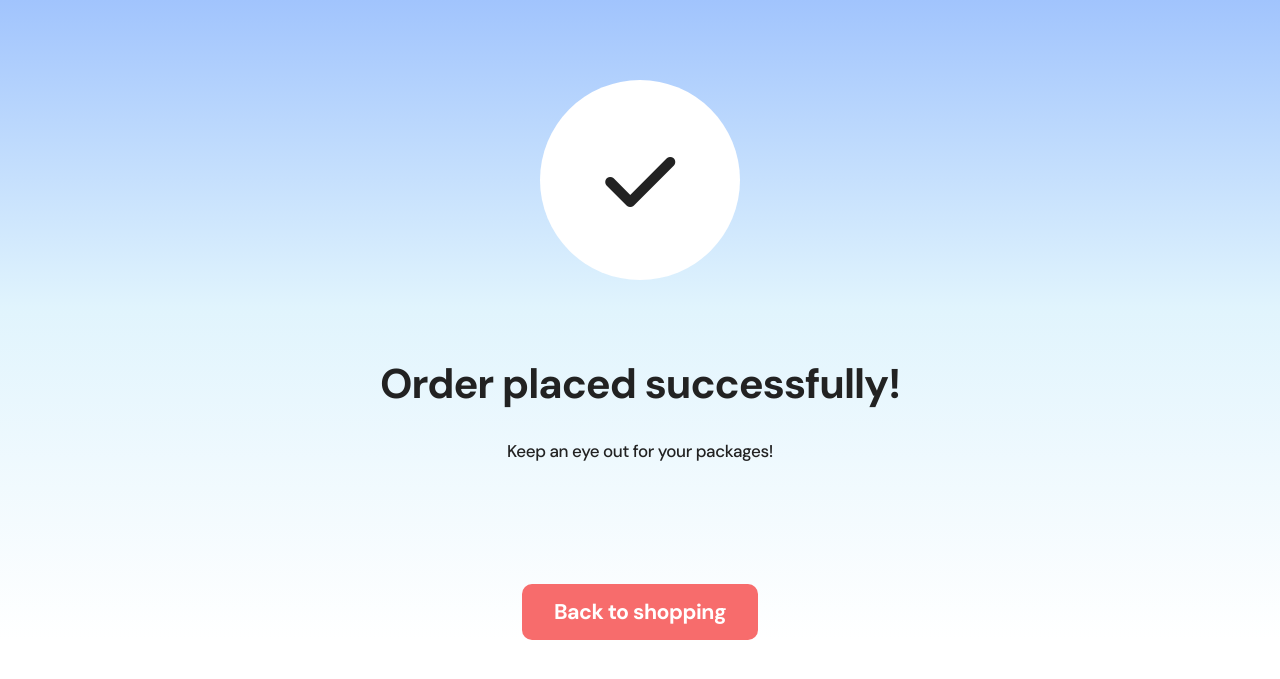
After one commit to alohaquando/WebProg-HTML-and-CSS, a PHP site: the page made by Pages/5.2.4 Order Placement - Thank you.html in a window 1280 px wide. The commit adds this page. Shown: the top 679 px of the page. Run offline with PHP 8.4, Linux system fonts and the light colour scheme; some libraries are stand-ins or nearby versions.

Commit message:
Thank you page

```diff
--- /dev/null
+++ b/Pages/5.2.4 Order Placement - Thank you.html
@@ -0,0 +1,49 @@
+<!DOCTYPE html>
+<html lang="en">
+  <head>
+    <meta charset="utf-8" />
+    <meta http-equiv="X-UA-Compatible" content="IE=edge" />
+    <title>Thank you!</title>
+    <meta name="describtion" content="" />
+    <link rel="stylesheet" href="CSS/main.css" />
+    <meta name="viewpoint" content="width=device-width, initial-scale=1" />
+    <script
+      src="https://kit.fontawesome.com/f43db195aa.js"
+      crossorigin="anonymous"
+    ></script>
+    <link rel="preconnect" href="https://fonts.gstatic.com" />
+    <link
+      href="https://fonts.googleapis.com/css2?family=DM+Sans:wght@400;500;700&display=swap"
+      rel="stylesheet"
+    />
+    <style>
+      html {
+        background-image: linear-gradient(
+            to bottom,
+            #a1c4fd,
+            rgba(194, 233, 251, 0.5) 48%,
+            rgba(255, 255, 255, 0)
+          );
+          background-repeat: no-repeat;
+        }
+      }
+    </style>
+  </head>
+  <body>
+    <div class="circle">
+      <span class="check_icon">
+        <i class="fas fa-check"></i>
+      </span>
+    </div>
+
+    <div>
+      <h1 style="text-align: center">Order placed successfully!</h1>
+      <h5 style="text-align: center; margin-top: 32px">
+        Keep an eye out for your packages!
+      </h5>
+      <div class="center_div" style="padding-top: 120px">
+        <button type="button">Back to shopping</button>
+      </div>
+    </div>
+  </body>
+</html>
--- a/Pages/CSS/component.css
+++ b/Pages/CSS/component.css
@@ -15,3 +15,27 @@
 .H4_and_body_17 p {
   margin-top: 8px;
 }
+
+.center_div {
+  display: flex;
+  justify-content: center;
+  align-items: center;
+}
+
+button {
+  height: 56px;
+  border-radius: 10px;
+  padding: 12px 32px;
+  background-color: var(--brand-red);
+  font-family: "DM Sans";
+  font-size: 21.3px;
+  font-weight: bold;
+  font-stretch: normal;
+  font-style: normal;
+  line-height: 1.51;
+  letter-spacing: -0.51px;
+  text-align: center;
+  color: var(--white);
+  cursor: pointer;
+  border: none;
+}
--- a/Pages/CSS/main.css
+++ b/Pages/CSS/main.css
@@ -3,3 +3,4 @@
 @import "spacing.css";
 @import "component.css";
 @import "nav.css";
+@import "orderthankyou.css";
--- /dev/null
+++ b/Pages/CSS/orderthankyou.css
@@ -0,0 +1,27 @@
+/* *,
+*:before,
+*:after {
+  margin: 0;
+  padding: 0;
+  box-sizing: border-box;
+} */
+/* body {
+  width: 1440px;
+  height: 1024px;
+  background-color: var(--white);
+} */
+
+.circle {
+  width: 200px;
+  height: 200px;
+  line-height: 210px;
+  border-radius: 50%;
+  color: #222;
+  text-align: center;
+  background: white;
+  margin: 80px auto;
+}
+
+.check_icon {
+  font-size: 5rem;
+}
```
